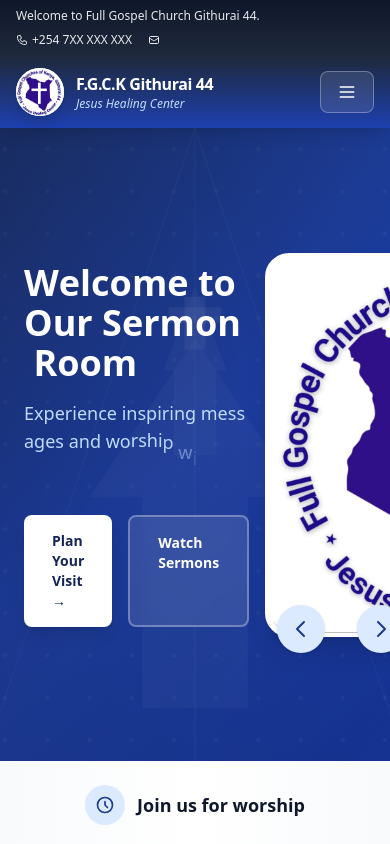
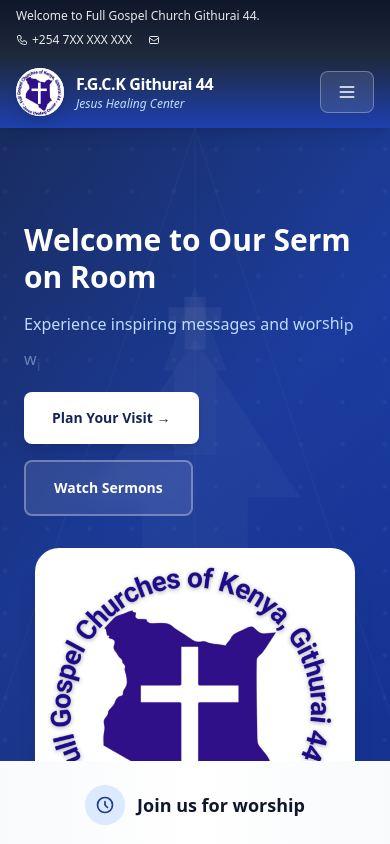
Before and after one commit to vouh/FGCK-44, a Next.js app: page / in a window 390 px wide. Shown: the top 844 px of the page. Built offline with nearby package versions, Linux system fonts and the light colour scheme.

Commit message:
Fix hero layout: improve text wrapping, grid, and responsiveness for cleaner structure

```diff
--- a/src/components/site/HeroTextImageCarousel.tsx
+++ b/src/components/site/HeroTextImageCarousel.tsx
@@ -46,9 +46,9 @@
   };
 
   return (
-    <div className="relative mx-auto flex max-w-5xl items-center justify-between h-[28rem] w-full">
+    <div className="relative mx-auto grid max-w-5xl w-full h-[28rem] grid-cols-1 lg:grid-cols-2 items-center gap-8 px-2 md:px-6">
       {/* Animated Text */}
-      <div className="flex-1 flex flex-col justify-center items-start pl-2 md:pl-8 z-10">
+      <div className="flex flex-col justify-center items-start z-10 max-w-xl w-full mx-auto lg:mx-0">
         <AnimatePresence mode="wait" initial={false}>
           <motion.div
             key={index}
@@ -61,18 +61,18 @@
             <AnimatedHeroText text={heroSlides[index].text} />
           </motion.div>
         </AnimatePresence>
-        <div className="mt-8 flex gap-4">
+        <div className="mt-8 flex gap-4 flex-wrap">
           <a href="/new-here" className="group rounded-lg bg-white px-7 py-4 text-sm font-bold text-blue-950 shadow-lg transition-all hover:bg-blue-50 hover:scale-105 hover:shadow-xl">Plan Your Visit →</a>
           <a href="/sermons" className="rounded-lg border-2 border-white/30 bg-white/10 px-7 py-4 text-sm font-bold text-white backdrop-blur transition-all hover:bg-white/20 hover:scale-105">Watch Sermons</a>
         </div>
       </div>
       {/* Animated Image */}
-      <div className="flex-1 flex items-center justify-center">
-        <div className="relative flex items-center justify-center h-[26rem] w-[26rem]">
+      <div className="flex items-center justify-center relative w-full h-full">
+        <div className="relative flex items-center justify-center h-[20rem] w-[20rem] md:h-[24rem] md:w-[24rem]">
           <AnimatePresence initial={false} custom={direction}>
             <motion.div
               key={index}
-              className="absolute h-[24rem] w-[24rem] rounded-3xl overflow-hidden border-4 border-white shadow-xl bg-white flex items-center justify-center"
+              className="absolute h-full w-full rounded-3xl overflow-hidden border-4 border-white shadow-xl bg-white flex items-center justify-center"
               custom={direction}
               initial={{ opacity: 0, x: direction > 0 ? 100 : -100, scale: 0.98 }}
               animate={{ opacity: 1, x: 0, scale: 1 }}
@@ -121,10 +121,18 @@
           transition: { staggerChildren: 0.03 }
         }
       }}
-      className="text-left"
+      className="text-left break-words"
     >
       {text.split("\n").map((line, i) => (
-        <div key={i} className={i === 0 ? "text-4xl md:text-5xl font-black text-white" : "mt-4 text-lg md:text-xl text-blue-200"}>
+        <div
+          key={i}
+          className={
+            i === 0
+              ? "text-3xl sm:text-4xl md:text-5xl font-black text-white leading-tight max-w-xl"
+              : "mt-4 text-base sm:text-lg md:text-xl text-blue-200 max-w-xl"
+          }
+          style={{ wordBreak: "break-word" }}
+        >
           {line.split("").map((char, j) => (
             <motion.span
               key={j}
```
